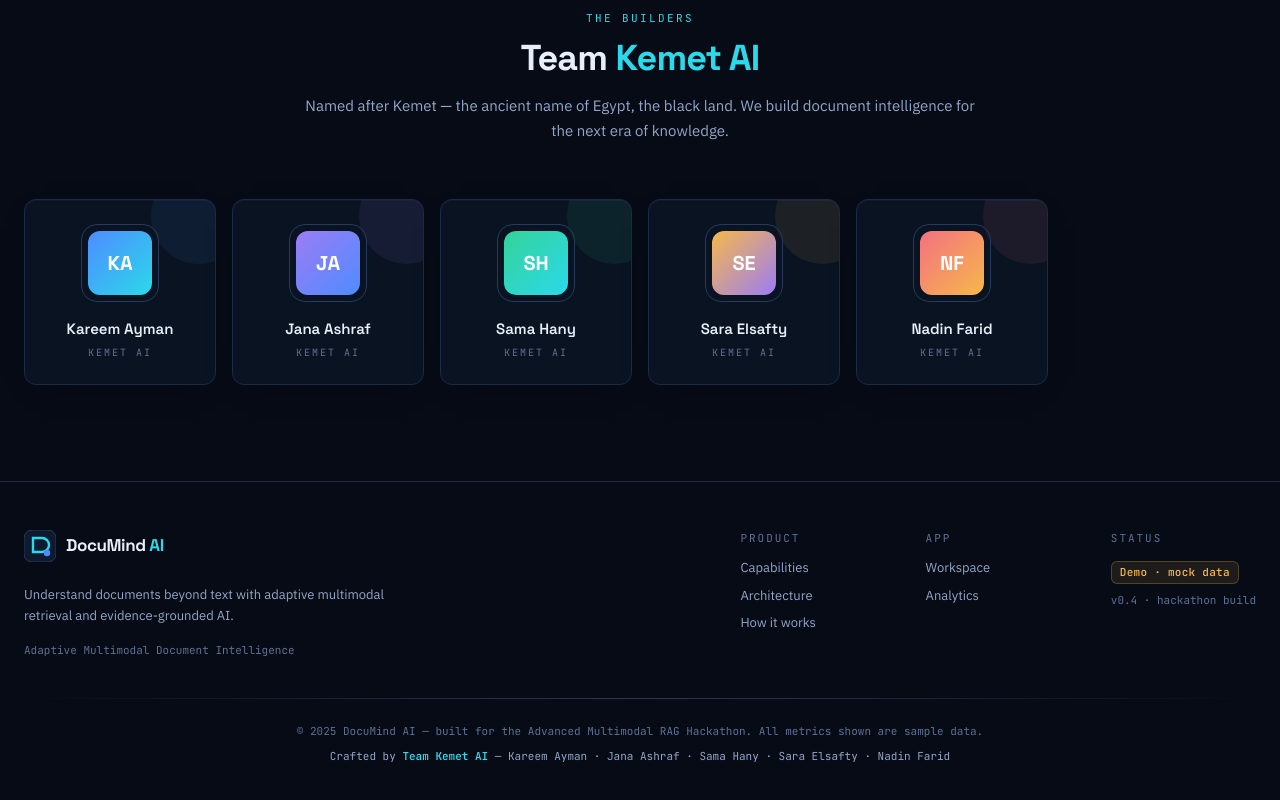
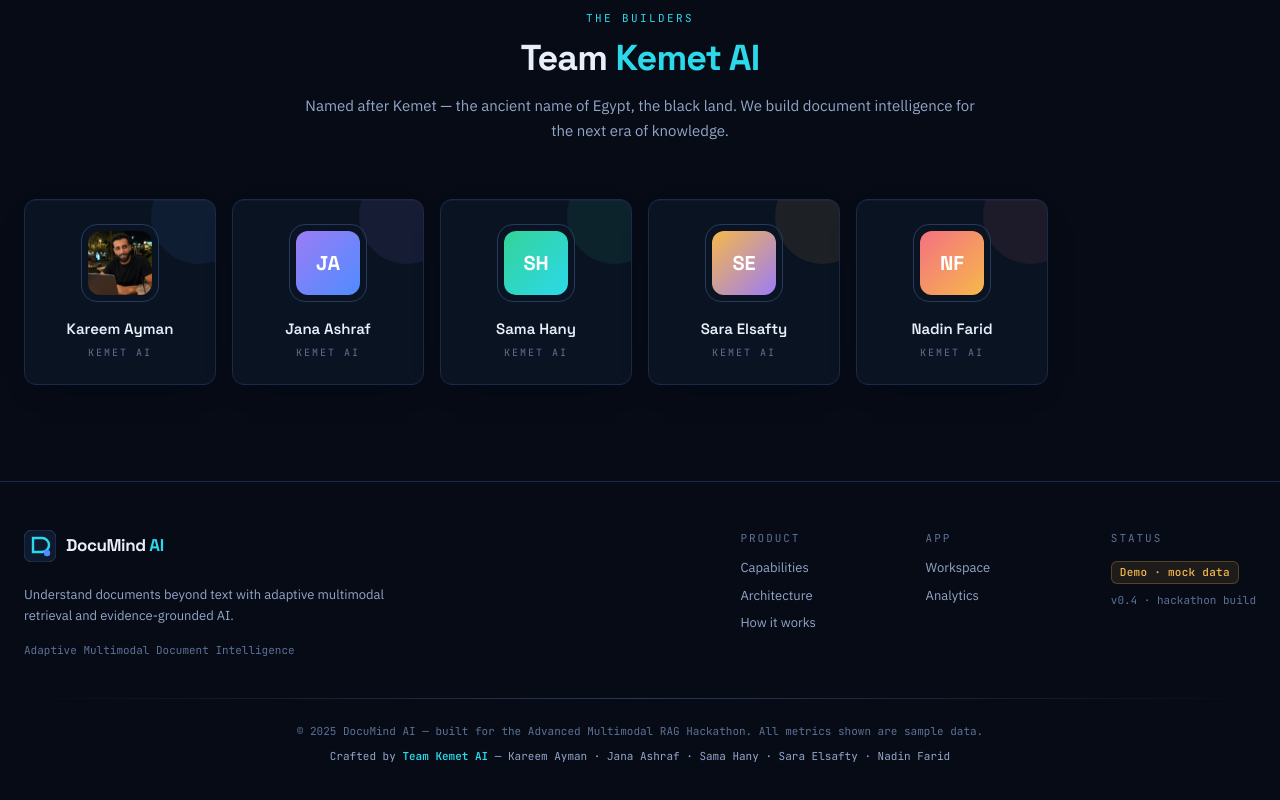
Before and after one commit to Kareem-Ayman-salama/adaptive-rag-platform, a React (Vite) app in the folder frontend/: page / in a window 1280 px wide. Shown: the part 6649-7449 px from the top of the page. Built offline with nearby package versions, Linux system fonts and the light colour scheme; no server answers.

Commit message:
Add Kareem team photo

```diff
--- a/frontend/src/pages/LandingPage.tsx
+++ b/frontend/src/pages/LandingPage.tsx
@@ -655,7 +655,7 @@ function ExamSection() {
 
 function TeamSection() {
   const members = [
-    { name: "Kareem Ayman", initials: "KA", from: "var(--acc2)", to: "var(--acc)" },
+    { name: "Kareem Ayman", initials: "KA", from: "var(--acc2)", to: "var(--acc)", photo: "/team/kareem-ayman.png" },
     { name: "Jana Ashraf", initials: "JA", from: "var(--vio)", to: "var(--acc2)" },
     { name: "Sama Hany", initials: "SH", from: "var(--ok)", to: "var(--acc)" },
     { name: "Sara Elsafty", initials: "SE", from: "var(--warn)", to: "var(--vio)" },
@@ -688,12 +688,21 @@ function TeamSection() {
                   style={{ background: m.from }}
                 />
                 <div className="relative mx-auto w-fit rounded-2xl border border-line2 p-1.5 transition-transform duration-300 group-hover:-rotate-2 group-hover:scale-105">
+                  {m.photo ? (
+                    <img
+                      src={m.photo}
+                      alt={`${m.name} photo`}
+                      className="h-16 w-16 rounded-xl object-cover object-[50%_28%]"
+                      loading="lazy"
+                    />
+                  ) : (
                     <span
                       className="flex h-16 w-16 items-center justify-center rounded-xl font-display text-xl font-bold text-white"
                       style={{ background: `linear-gradient(135deg, ${m.from}, ${m.to})` }}
                     >
                       {m.initials}
                     </span>
+                  )}
                 </div>
                 <p className="mt-4 font-display text-[15px] font-semibold text-ink">{m.name}</p>
                 <p className="mt-1 font-mono text-[10px] uppercase tracking-[0.2em] text-faint">Kemet AI</p>
```
Also changed, not shown: frontend/public/team/kareem-ayman.png (added). Lines whose indentation alone changed are shown as unchanged.
